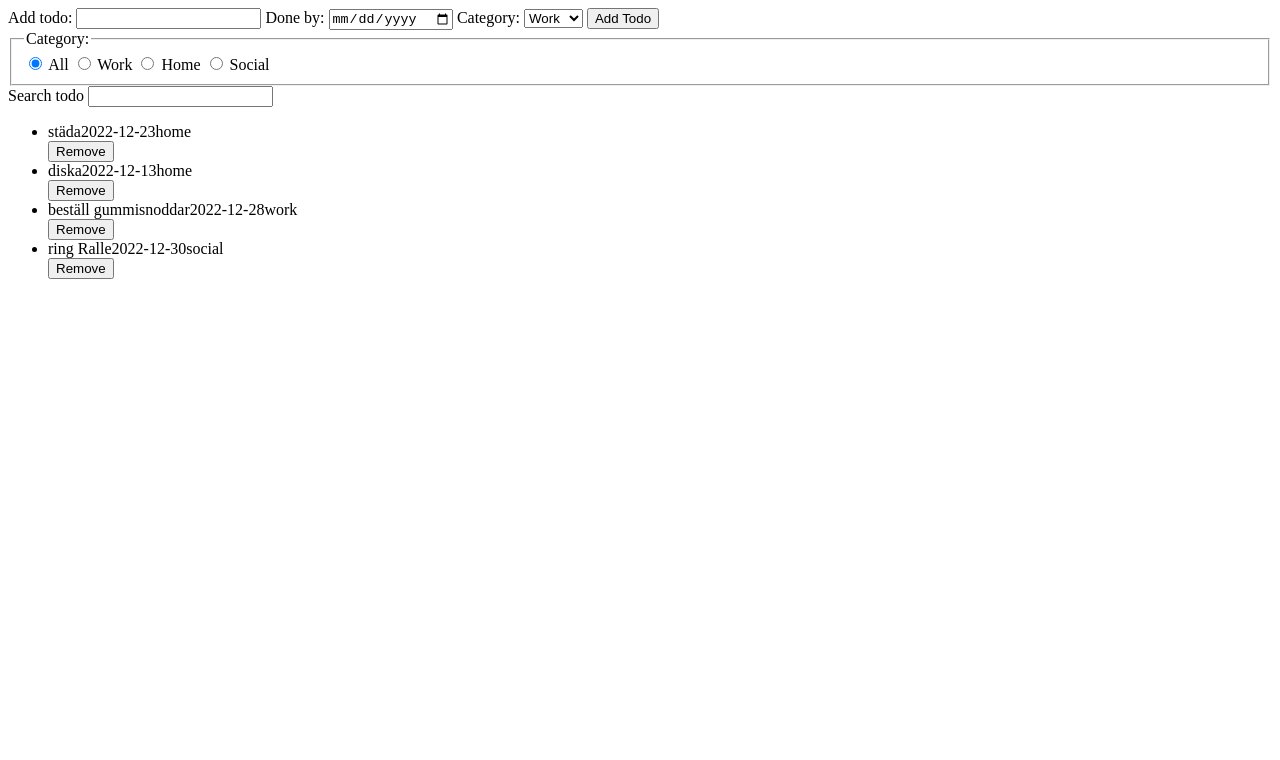
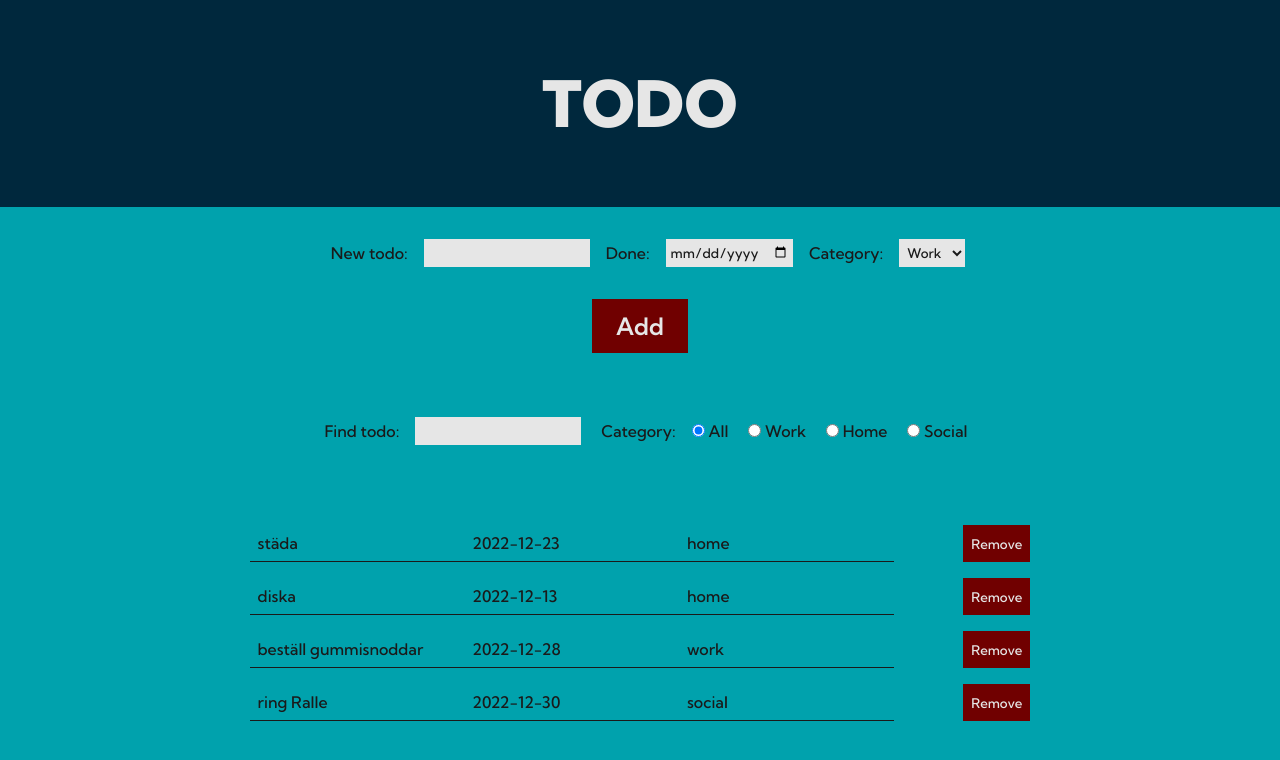
Before and after one commit to pernorin/frontend-assignment2, a plain HTML site: page index.html in a window 1280 px wide. Drawn offline with Linux system fonts and the light colour scheme.

Commit message:
styling done

```diff
--- a/index.html
+++ b/index.html
@@ -4,16 +4,25 @@
 		<meta charset="UTF-8" />
 		<meta http-equiv="X-UA-Compatible" content="IE=edge" />
 		<meta name="viewport" content="width=device-width, initial-scale=1.0" />
+		<link rel="preconnect" href="https://fonts.googleapis.com" />
+		<link rel="preconnect" href="https://fonts.gstatic.com" crossorigin />
+		<link
+			href="https://fonts.googleapis.com/css2?family=Kumbh+Sans:wght@500;600;900&display=swap"
+			rel="stylesheet"
+		/>
 		<link rel="stylesheet" href="style.css" />
 		<title>ToDo</title>
 	</head>
 	<body>
-		<div>
-			<form id="todo-form">
-				<label for="todo">Add todo:</label>
+		<header>
+			<h1>TODO</h1>
+		</header>
+
+		<form id="todo-form" class="container">
+			<div class="form-box">
+				<label for="todo">New todo:</label>
 				<input type="text" id="todo" name="todo" autocomplete="off" />
-				<label for="due_date">Done by:</label>
-				<!-- https://developer.mozilla.org/en-US/docs/Web/HTML/Element/input/date -->
+				<label for="due_date">Done:</label>
 				<input type="date" name="due_date" id="due_date" />
 				<label for="category">Category:</label>
 				<select name="category" id="category">
@@ -21,10 +30,13 @@
 					<option value="home">Home</option>
 					<option value="social">Social</option>
 				</select>
+			</div>
+			<button type="submit">Add</button>
+		</form>
 
-				<button type="submit">Add Todo</button>
-			</form>
-			<form id="filter-todos">
+		<form id="filter-todos" class="container">
+			<label for="search">Find todo:</label>
+			<input type="search" id="search" autocomplete="off" />
 			<fieldset>
 				<legend>Category:</legend>
 				<input type="radio" id="all" value="all" name="search_category" checked />
@@ -36,14 +48,21 @@
 				<input type="radio" id="social" value="social" name="search_category" />
 				<label for="social">Social</label>
 			</fieldset>
-				<label for="search">Search todo</label>
-				<input type="search" id="search" autocomplete="off" />
-				<!--Funkar även: <input type="search" id="search" autocomplete="off" onkeyup="filterTodos(search) eller: (this)" /> -->
 		</form>
-		</div>
 
 		<div>
-			<ul id="todo-list"></ul>
+			<ul id="todo-list" class="container">
+				<!--
+      <div class="todo-div">
+        <li>
+          <span class="todo-text">${res.todo}</span>
+          <span class="todo-date">${res.due_date}</span>
+          <span class="todo-category">${res.category}</span>
+        </li>
+        <button class="remove-btn">Remove</button>
+      </div>
+      -->
+			</ul>
 		</div>
 
 		<script src="script.js"></script>
--- a/script.js
+++ b/script.js
@@ -188,7 +188,7 @@ function filterTodos(term) {
 	diff.forEach((el) => el.classList.add('hide'));
 	filteredList.forEach((el) => el.classList.remove('hide'));
 
-	//console.log('diff:', diff);
+	console.log('diff:', diff);
 	//console.log('fl:', filteredList);
 	//console.log('tlr:', todoListReference);
 }
--- a/style.css
+++ b/style.css
@@ -1,7 +1,143 @@
+:root {
+	--bg-color: hsl(184, 100%, 34%);
+	--dark: hsl(201, 100%, 12%);
+	--bright: hsl(19, 100%, 50%);
+	--strong: hsl(0, 100%, 22%);
+	--strong-lighter: hsl(0, 100%, 32%);
+	--white: hsl(201, 0%, 90%);
+	--black: hsl(201, 0%, 10%);
+}
+
+*,
+*::before,
+*::after {
+	margin: 0;
+	padding: 0;
+	box-sizing: border-box;
+	font-family: 'Kumbh Sans', sans-serif;
+}
+body {
+	color: var(--black);
+	background-color: var(--bg-color);
+}
+
+.overdue .todo-date {
+	width: fit-content;
+	background-color: #ff9e0d;
+	font-weight: 600;
+}
+.overdue .todo-date::after {
+	font-size: 0.75rem;
+	content: ' overdue';
+}
+.container {
+	width: 80%;
+	margin: 2rem auto;
+}
+@media only screen and (max-width: 900px) {
+	.container {
+		width: 100%;
+	}
+}
+
+header {
+	text-align: center;
+	padding: 4rem;
+	font-size: 2rem;
+	background-color: var(--dark);
+	color: var(--white);
+}
+button {
+	border: none;
+	background-color: var(--strong);
+	color: var(--white);
+}
+button:hover,
+button:focus {
+	background-color: var(--strong-lighter);
+	cursor: pointer;
+	transition: 0.2s ease-in-out;
+}
+button:not(:hover) {
+	transition: 0.2s ease-in-out;
+}
+input,
+select {
+	background-color: var(--white);
+	color: var(--black);
+	border: none;
+}
+
+/* Add form: */
+#todo-form {
+	display: flex;
+	flex-direction: column;
+	align-items: center;
+}
+.form-box {
+	display: flex;
+	justify-content: center;
+}
+.form-box label {
+	margin: 0.25rem 1rem;
+}
+.form-box input,
+.form-box select {
+	padding: 0.25rem;
+}
+#todo-form button {
+	font-size: 1.5rem;
+	width: fit-content;
+	padding: 0.75rem 1.5rem;
+	margin: 2rem;
+	font-weight: 600;
+}
+/* filter: */
+#filter-todos {
+	display: flex;
+	justify-content: center;
+}
+#filter-todos input {
+	padding: 0.25rem;
+}
+#filter-todos > label {
+	margin: 0.25rem 1rem;
+}
+#filter-todos fieldset {
+	border: none;
+	padding: 0.25rem;
+}
+#filter-todos legend {
+	float: left;
+	margin-left: 1rem;
+}
+#filter-todos input[type='radio'] {
+	margin-left: 1rem;
+}
+/* Todo-list */
+#todo-list {
+	padding-top: 2rem;
+}
+.todo-div {
+	display: flex;
+	justify-content: space-evenly;
+	margin: 1rem auto;
+	max-width: 920px;
+}
+.todo-div li {
+	display: grid;
+	grid-template-columns: repeat(3, 1fr);
+	width: 70%;
+	border-bottom: 1px solid;
+}
+.todo-div li span {
+	padding: 0.5rem;
+}
+.remove-btn {
+	padding: 0.5rem;
+}
+/* MÅSTE LIGGA SIST!: */
 .hide,
 .hideCategory {
 	display: none;
 }
-.overdue .todo-date {
-	background-color: yellow;
-}
```
Lines whose indentation alone changed are shown as unchanged.
